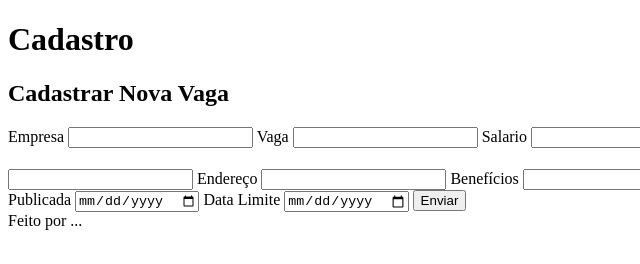
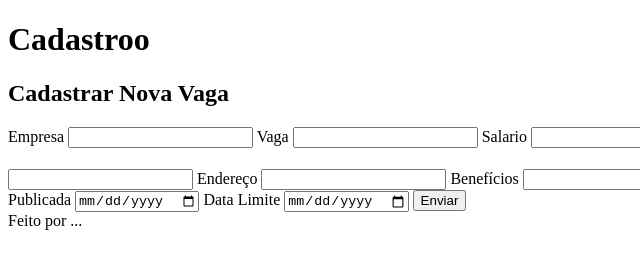
Before and after one commit to rafaelvon1/java_spring_boot, a plain HTML site: page interface_html/views/cadastro.html in a window 1280 px wide. Shown: the full height of the page, 0-640 px from the left. Drawn offline with Linux system fonts and the light colour scheme.

Commit message:
feature/teste

```diff
--- a/interface_html/views/cadastro.html
+++ b/interface_html/views/cadastro.html
@@ -7,7 +7,7 @@
 </head>
 <body>
     <header>
-        <h1>Cadastro</h1>
+        <h1>Cadastroo</h1>
     </header>
 
     <!---Formulário-->
```
